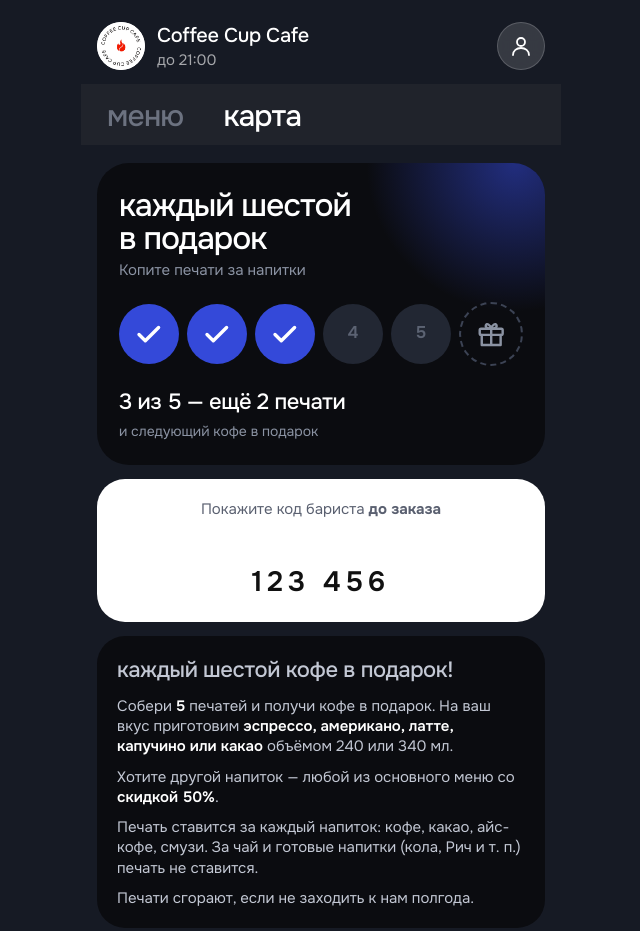
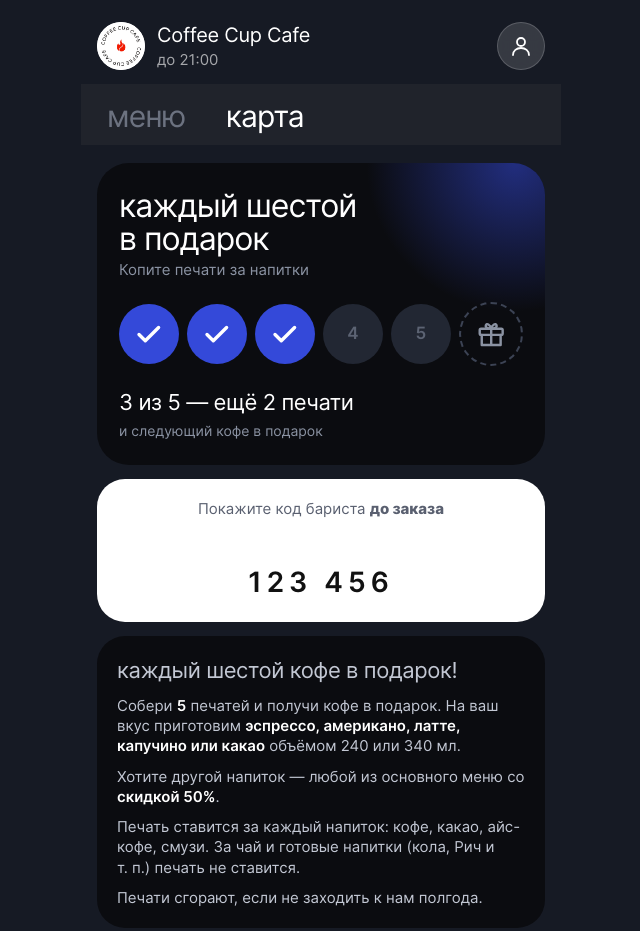
Before and after one commit to sharapovvasilii/cfc_bonus, a plain HTML site: page index.html in a window 1280 px wide. Shown: the top 931 px of the page, without its empty margins (319-959 px from the left). Drawn offline with Linux system fonts and the light colour scheme.

Commit message:
Add files via upload

```diff
--- a/index.html
+++ b/index.html
@@ -4,12 +4,12 @@
 <meta charset="utf-8">
 <meta name="viewport" content="width=device-width, initial-scale=1, viewport-fit=cover">
 <title>Coffee Cup Cafe</title>
-<link rel="preconnect" href="https://fonts.googleapis.com">
-<link rel="preconnect" href="https://fonts.gstatic.com" crossorigin>
-<link href="https://fonts.googleapis.com/css2?family=Onest:wght@300;400;500;600;700&display=swap" rel="stylesheet">
 <script src="https://telegram.org/js/telegram-web-app.js"></script>
 <script src="https://cdnjs.cloudflare.com/ajax/libs/qrcodejs/1.0.0/qrcode.min.js"></script>
 <style>
+  @font-face { font-family: 'Inter'; font-weight: 400; font-style: normal; font-display: swap; src: url(fonts/Inter-Regular.woff2) format('woff2'); }
+  @font-face { font-family: 'Inter'; font-weight: 600; font-style: normal; font-display: swap; src: url(fonts/Inter-SemiBold.woff2) format('woff2'); }
+  @font-face { font-family: 'Inter'; font-weight: 800; font-style: normal; font-display: swap; src: url(fonts/Inter-ExtraBold.woff2) format('woff2'); }
   :root {
     --accent: #3449d9;
     --accent-dark: #2a3bb8;
@@ -29,7 +29,7 @@
   * { box-sizing: border-box; -webkit-tap-highlight-color: transparent; }
   html, body { margin: 0; background: var(--bg); color: var(--ink); }
   body {
-    font-family: 'Onest', -apple-system, 'Segoe UI', Roboto, sans-serif;
+    font-family: 'Inter', -apple-system, 'Segoe UI', Roboto, sans-serif;
     font-size: 16px; line-height: 1.35;
     padding: 0 0 calc(110px + env(safe-area-inset-bottom));
     max-width: 480px; margin: 0 auto; min-height: 100vh;
```
Also changed, not shown: fonts/Inter-ExtraBold.woff2 (added), fonts/Inter-Regular.woff2 (added), fonts/Inter-SemiBold.woff2 (added).
